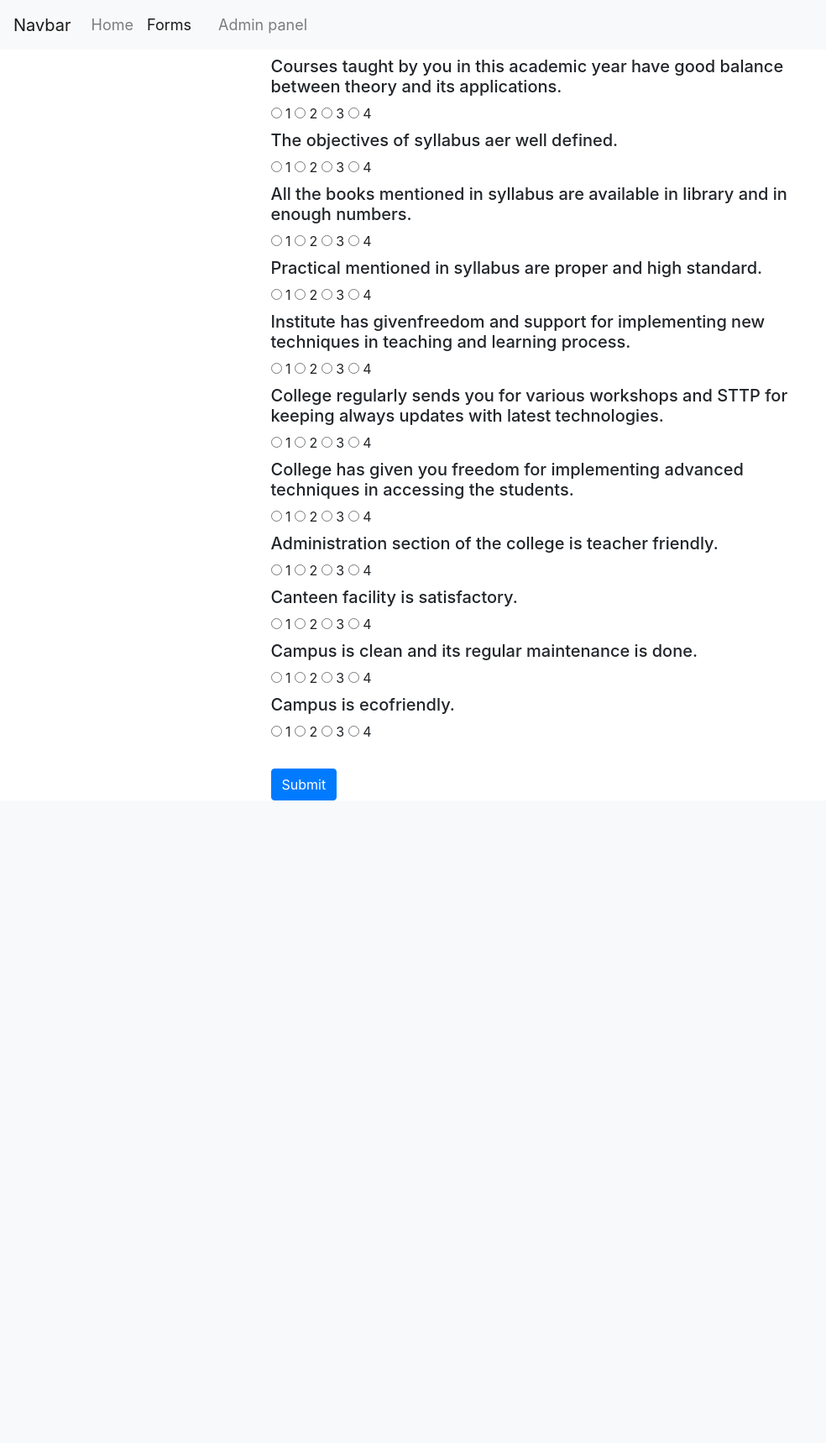
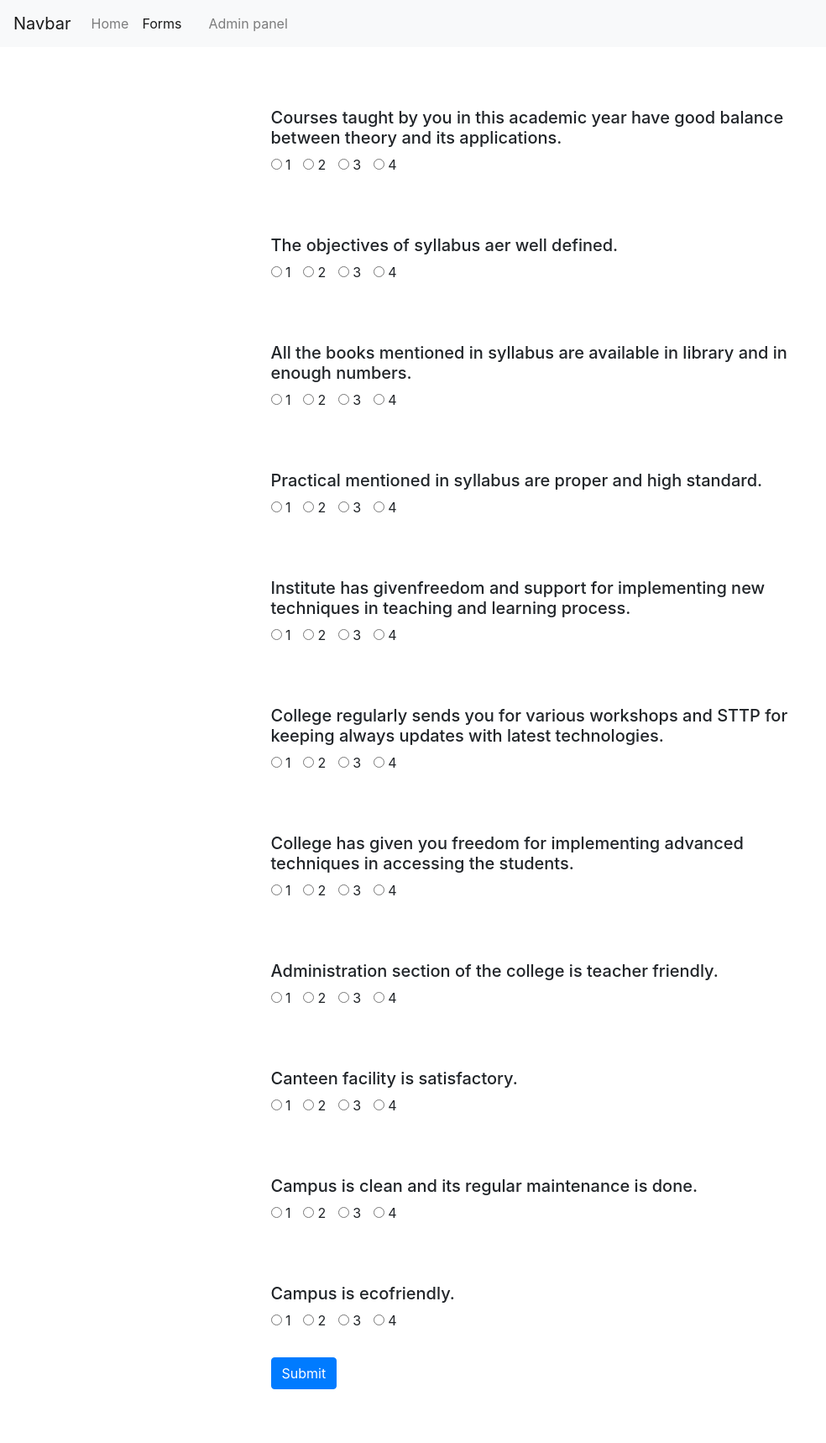
Before and after one commit to prateekpm123/Final-year-project-1, a PHP site: page /teacherform.php in a window 1280 px wide. Shown: the whole page at 84% size, without its empty margins (0-984 px from the left). Before the commit the page ends 953 px from the top, so only its background shows below. Run offline with PHP 8.4, Linux system fonts and the light colour scheme; data comes from the database, SQL or seed files in the repository; some libraries are stand-ins or nearby versions.

Commit message:
Just some small corrections

```diff
--- /dev/null
+++ b/teacherform.css
@@ -0,0 +1,24 @@
+.form-row {
+    /* margin-top: 3rem; */
+}
+
+h5 {
+    margin-top: 4rem;
+    /* color: blue !important; */
+}
+
+body {
+    /* background-color: aqua; */
+}
+
+.form-row {
+    margin-bottom: 4rem;
+}
+
+label {
+    padding-right: 10px;
+}
+
+input.submit {
+
+}
--- a/teacherform.php
+++ b/teacherform.php
@@ -89,20 +89,14 @@ if (isset($_POST['submit']))
 <head>
     <meta charset="UTF-8">
     <meta name="viewport" content="width=device-width, initial-scale=1.0">
-    <title>Home/First form</title>
+    <title>Teacher Form</title>
     <link rel="stylesheet" href="https://maxcdn.bootstrapcdn.com/bootstrap/4.0.0/css/bootstrap.min.css"
         integrity="sha384-Gn5384xqQ1aoWXA+058RXPxPg6fy4IWvTNh0E263XmFcJlSAwiGgFAW/dAiS6JXm" crossorigin="anonymous">
-    <link rel="stylesheet" href="style.css">
+    <link rel="stylesheet" href="teacherform.css">
 </head>
 
 <body>
-    <!-- /*
--- INSERT INTO `questions` (`Form Number`, `Version Number`, `Date`, `Q1`, `Q2`, `Q3`, `Q4`, `Q5`, `Q6`, `Q7`, `Q8`, `Q9`,`Q10`,`Q11`, `Q12`, `Q13`, `Q14`, `Q15`, `Q16`, `Q17`,
--- `Q18`, `Q19`,`Q20`,`Q21`, `Q22`, `Q23`, `Q24`, `Q25`, `Q26`, `Q27`, `Q28`, `Q29`,`Q30`,`Q31`, `Q32`, `Q33`, `Q34`, `Q35`, `Q36`, `Q37`, `Q38`, `Q39`,`Q40`,`Q41`, `Q42`, `Q43`,
--- `Q44`, `Q45`, `Q46`, `Q47`, `Q48`, `Q49`,`Q50`,`Q51`, `Q52`, `Q53`, `Q54`, `Q55`, `Q56`, `Q57`, `Q58`, `Q59`,`Q60`) VALUES
--- ('Form1A', 1, '2020-03-03', 'What is your name?', 'What is your name?', 'What is your name?', 'What is your name?',
--- 'What is your name?', '', '', '', '', '');
-*/ -->
+
     <nav class="navbar navbar-expand-lg navbar-light bg-light">
         <a class="navbar-brand" href="#">Navbar</a>
         <button class="navbar-toggler" type="button" data-toggle="collapse" data-target="#navbarNav"
@@ -112,10 +106,10 @@ if (isset($_POST['submit']))
         <div class="collapse navbar-collapse" id="navbarNav">
             <ul class="navbar-nav">
                 <li class="nav-item ">
-                    <a class="nav-link" href="#">Home </a>
+                    <a class="nav-link" href="index.php">Home </a>
                 </li>
                 <li class="nav-item active">
-                    <a class="nav-link" href="#">Forms <span class="sr-only">(current)</span></a>
+                    <a class="nav-link" href="forms.php">Forms <span class="sr-only">(current)</span></a>
                 </li>
                 <li class="nav-item">
                     <a class="nav-link" href="#"></a>
@@ -129,6 +123,7 @@ if (isset($_POST['submit']))
             </ul>
         </div>
     </nav>
+
 
     <div class="row">
         <div class="col-lg-3 col-md-2"></div>
```
